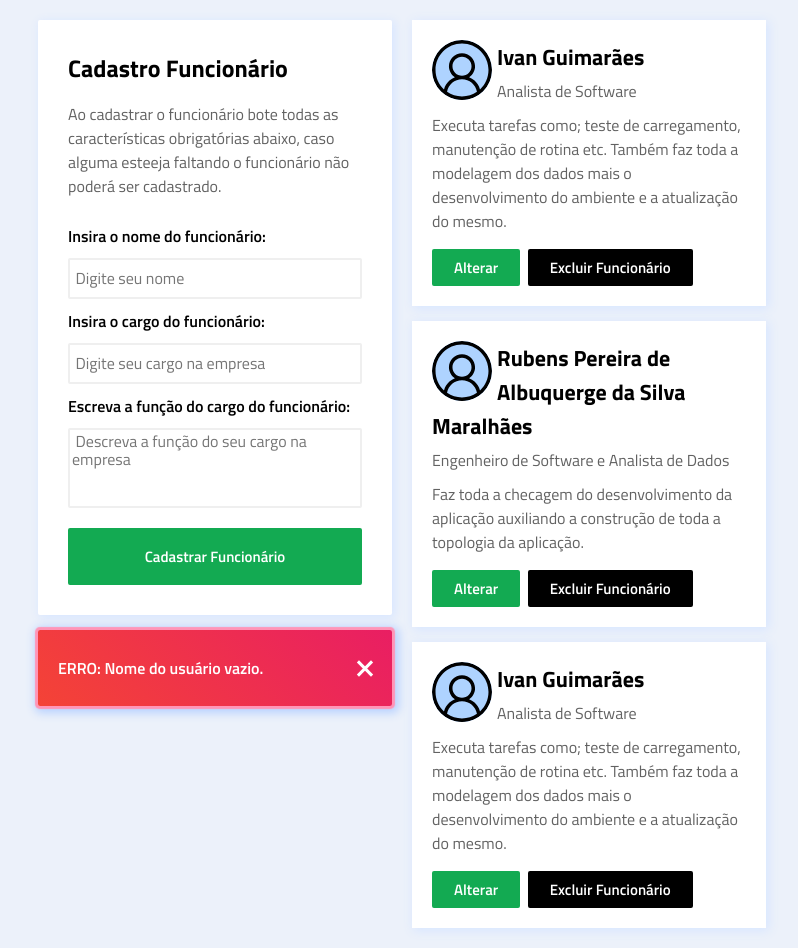
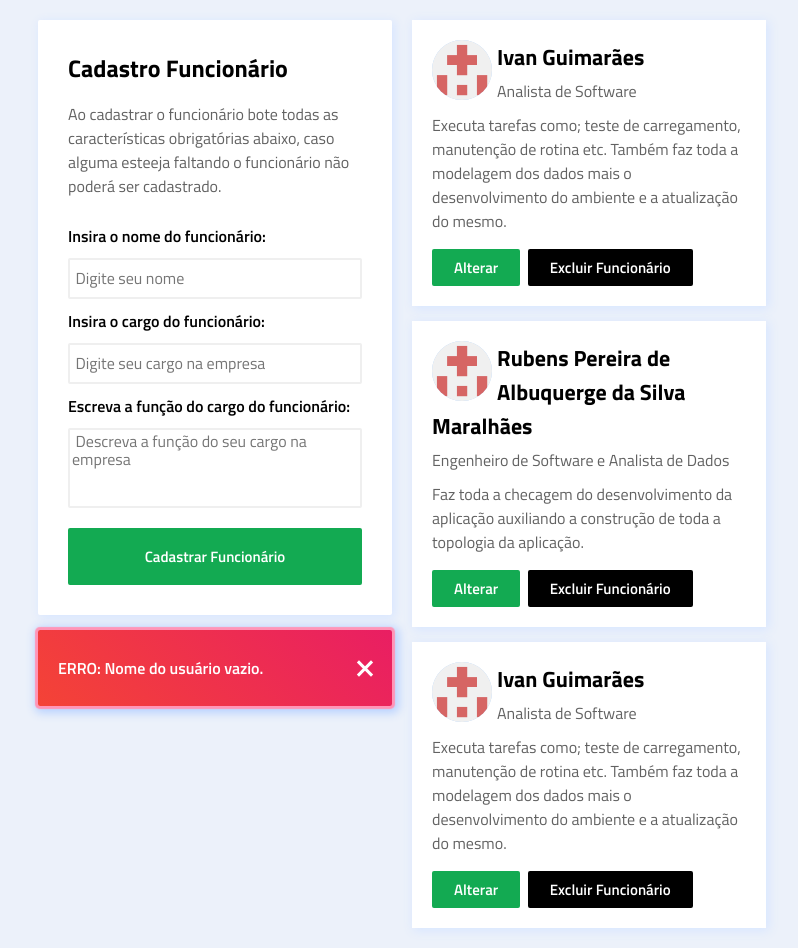
Before and after one commit to 2504Guimaraes/CRUD_JS_Simulation, a plain HTML site: page indexTest.html in a window 1280 px wide. Shown: the whole page, without its empty margins (238-1036 px from the left). Drawn offline with Linux system fonts and the light colour scheme.

Commit message:
replace profile gravatar in demo html

```diff
--- a/indexTest.html
+++ b/indexTest.html
@@ -68,7 +68,7 @@
 							<img
 								class="img-funcionario"
 								alt="imagem-perfil"
-								src="img/social-media.svg"
+								src="img/img_iv_github.png"
 							>
 
 							<h2 class="nome-funcionario">Ivan Guimarães</h2>
@@ -92,7 +92,7 @@
 							<img
 								class="img-funcionario"
 								alt="imagem-perfil"
-								src="img/social-media.svg"
+								src="img/img_iv_github.png"
 							>
 
 							<h2 class="nome-funcionario">Rubens Pereira de Albuquerge da Silva Maralhães</h2>
@@ -115,7 +115,7 @@
 							<img
 								class="img-funcionario"
 								alt="imagem-perfil"
-								src="img/social-media.svg"
+								src="img/img_iv_github.png"
 							>
 
 							<h2 class="nome-funcionario">Ivan Guimarães</h2>
```
